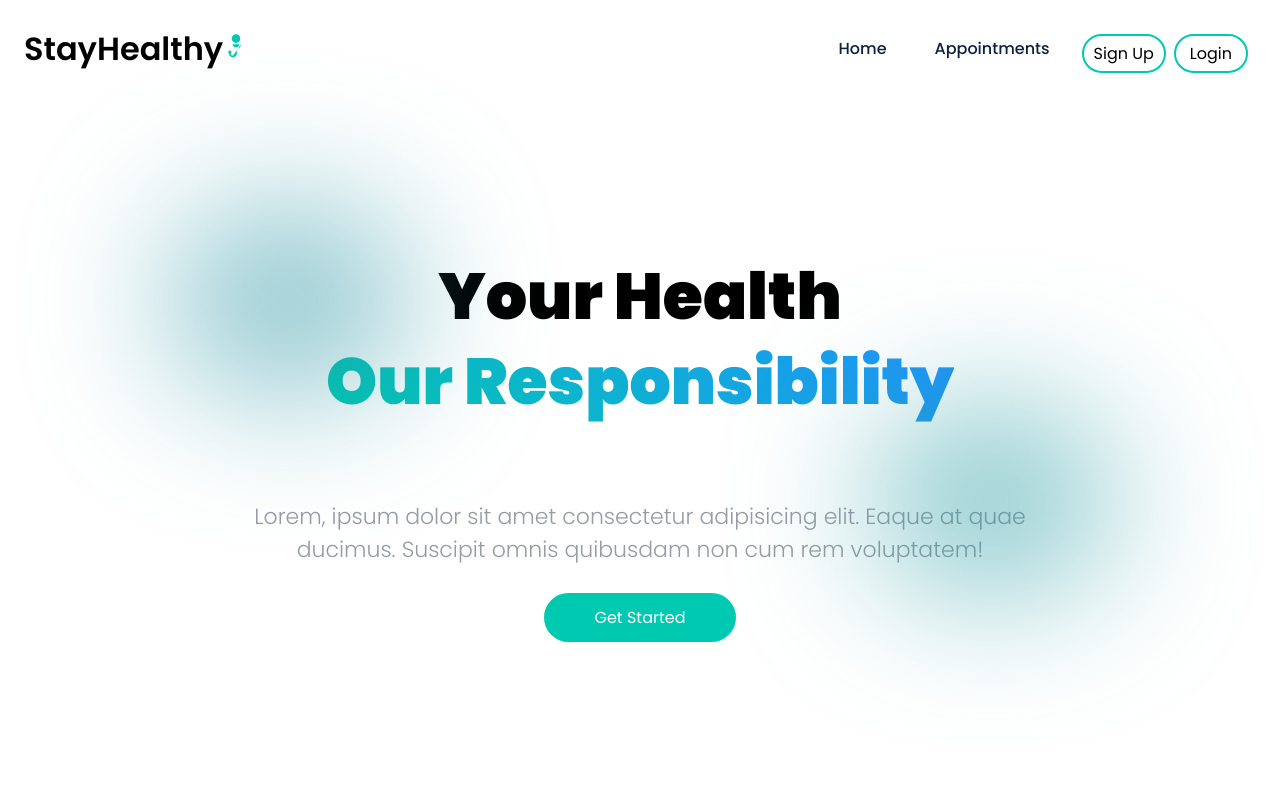
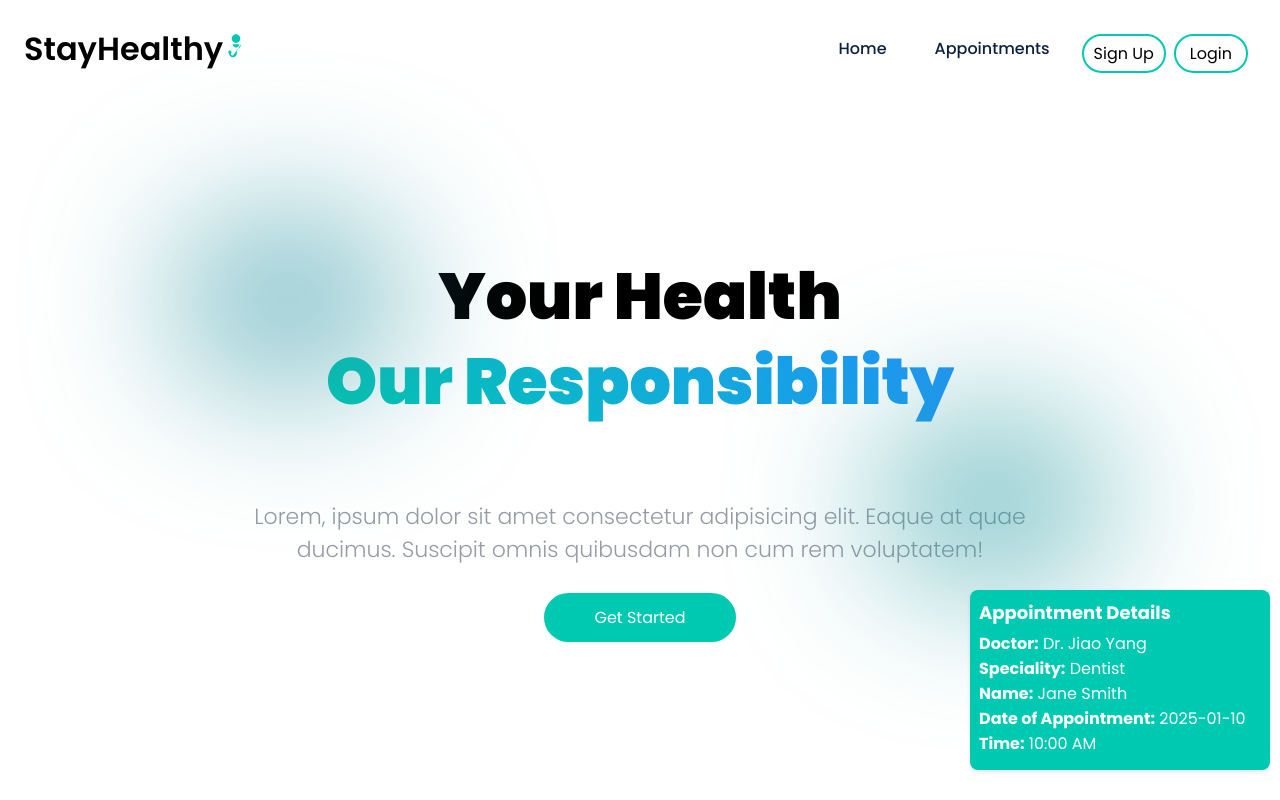
Before and after one commit to victormorgado/test_med_app, a React (Create React App) app: page / in a window 1280 px wide. Built offline with nearby package versions, Linux system fonts and the light colour scheme.

Commit message:
notification1

```diff
--- a/src/App.js
+++ b/src/App.js
@@ -8,6 +8,7 @@ import SignUp from './Components/Sign_Up/Sign_Up';
 import Login from './Components/Login/Login';
 //import InstantConsultation from './Components/InstantConsultationBooking/InstantConsultation';
 import BookingConsultation from "./Components/BookingConsultation";
+import Notification from "./Components/Notification/Notification";
 
 function App() {
     const [isLoggedIn, setIsLoggedIn] = useState(false);
@@ -26,6 +27,7 @@ function App() {
         <BrowserRouter>
           {/* Display the Navbar component */}
           <Navbar isLoggedIn={isLoggedIn} setIsLoggedIn={setIsLoggedIn}/>
+          <Notification>
           {/* Set up the Routes for different pages */}
           <Routes>
             {/* Define individual Route components for different pages */}
@@ -34,6 +36,7 @@ function App() {
             <Route path="/login" element={<Login setIsLoggedIn={setIsLoggedIn}/>}/>
             <Route path="/booking-consultation" element={<BookingConsultation />} />
           </Routes>
+          </Notification>
         </BrowserRouter>
       </>
     </div>
--- a/src/Components/AppointmentForm/AppointmentForm.js
+++ b/src/Components/AppointmentForm/AppointmentForm.js
@@ -5,10 +5,10 @@ const AppointmentForm = ({ doctorName, doctorSpeciality, onSubmit }) => {
     const [phoneNumber, setPhoneNumber] = useState('');
     const [date, setDate] = useState('');
     const [selectedSlot, setSelectedSlot] = useState(null);
-
+  /*
     const handleSlotSelection = (slot) => {
       setSelectedSlot(slot);
-    };
+    };*/
 
     const handleFormSubmit = (e) => {
       e.preventDefault();
@@ -42,9 +42,9 @@ const AppointmentForm = ({ doctorName, doctorSpeciality, onSubmit }) => {
         <div className="form-group">
           <label htmlFor="name">Date of Appointment:</label>
           <select name="cars" id="time" value={selectedSlot} onChange={(e) => setSelectedSlot(e.target.value)} required>
-                <option value="morning">10 AM</option>
-                <option value="noon">12 AM</option>
-                <option value="evening">6 PM</option>
+                <option value="10 AM">10 AM</option>
+                <option value="12 PM">12 PM</option>
+                <option value="6 PM">6 PM</option>
             </select>
         </div>
         <button type="submit">Book Now</button>
--- a/src/Components/BookingConsultation.js
+++ b/src/Components/BookingConsultation.js
@@ -21,7 +21,7 @@ const BookingConsultation = () => {
                 setFilteredDoctors(filtered);
 
                 setIsSearched(true);
-                window.reload()
+                //window.location.reload();
             } else {
                 setFilteredDoctors([]);
                 setIsSearched(false);
--- a/src/Components/DoctorCard/DoctorCard.js
+++ b/src/Components/DoctorCard/DoctorCard.js
@@ -9,6 +9,15 @@ import { v4 as uuidv4 } from 'uuid';
 const DoctorCard = ({ name, speciality, experience, ratings, profilePic }) => {
   const [showModal, setShowModal] = useState(false);
   const [appointments, setAppointments] = useState([]);
+
+  useEffect(() => {
+    const storedAppointments = JSON.parse(localStorage.getItem('appointments')) || [];
+    setAppointments(storedAppointments);
+  }, []);
+
+  useEffect(() => {
+    localStorage.setItem('appointments', JSON.stringify(appointments));
+  }, [appointments]);
 
   const handleBooking = () => {
     setShowModal(true);
--- a/src/Components/FindDoctorSearch/FindDoctorSearch.js
+++ b/src/Components/FindDoctorSearch/FindDoctorSearch.js
@@ -1,6 +1,6 @@
 import React, { useState } from 'react';
 import './FindDoctorSearch.css';
-import { useNavigate, Navigate } from 'react-router-dom';
+import { useNavigate } from 'react-router-dom';
 
 
 const initSpeciality = [
--- /dev/null
+++ b/src/Components/Notification/Notification.css
@@ -0,0 +1,26 @@
+.appointment-card {
+    width: 300px;
+    height: 180px;
+    padding: 9px;
+    border-radius: 8px;
+    background-color: #00C9B1;
+    box-shadow: 0 2px 4px rgba(0, 0, 0, 0.1);
+    position: fixed;
+    bottom: 10px;
+    right: 10px;
+    margin-bottom: 20px;
+  }
+  .appointment-card__content{
+    text-align: left;
+  }
+
+  .appointment-card__title{
+    color: #fff;
+    font-size: 18px;
+    font-weight: bold;
+    margin-bottom: 5px;
+  }
+
+  .appointment-card__message{
+    color: #fff;
+  }
--- /dev/null
+++ b/src/Components/Notification/Notification.js
@@ -0,0 +1,102 @@
+// Following code has been commented with appropriate comments for your reference.
+import React, { useEffect, useState } from 'react';
+import './Notification.css';
+
+// Function component Notification to display user notifications
+const Notification = ({ children }) => {
+  // State variables to manage user authentication, username, doctor data, and appointment data
+  const [isLoggedIn, setIsLoggedIn] = useState(false);
+  const [username, setUsername] = useState("");
+  const [doctorData, setDoctorData] = useState(null);
+  const [appointmentData, setAppointmentData] = useState(null);
+  const [showNotification, setShowNotification] = useState(true); // State to manage notification visibility
+
+
+  // useEffect hook to perform side effects in the component
+  useEffect(() => {
+    //generate generic data for testing
+    // Doctor data
+    const doctorDataFake = {
+        name: "Dr. Jiao Yang",
+        speciality: "Dentist"
+    };
+
+    // Appointment data
+    const appointmentDataFake = {
+        id: "1",
+        name: "Jane Smith",
+        date: "2025-01-10",
+        selectedSlot: "10:00 AM"
+    };
+    // Store doctor data
+    localStorage.setItem('doctorData', JSON.stringify(doctorDataFake));
+
+    // Store appointment data using the doctor's name as the key
+    localStorage.setItem(doctorDataFake.name, JSON.stringify(appointmentDataFake));
+
+    // Retrieve stored username, doctor data, and appointment data from sessionStorage and localStorage
+    const storedUsername = sessionStorage.getItem('email');
+    const storedDoctorData = JSON.parse(localStorage.getItem('doctorData'));
+    const storedAppointmentData = JSON.parse(localStorage.getItem(storedDoctorData?.name));
+
+    // Set isLoggedIn state to true and update username if storedUsername exists
+    if (storedUsername) {
+      setIsLoggedIn(true);
+      setUsername(storedUsername);
+    }
+
+    // Set doctorData state if storedDoctorData exists
+    if (storedDoctorData) {
+      setDoctorData(storedDoctorData);
+    }
+
+    // Set appointmentData state if storedAppointmentData exists
+    if (storedAppointmentData) {
+        console.log(appointmentData);
+      setAppointmentData(storedAppointmentData);
+      setShowNotification(true);
+    }
+    else{
+        console.log("NO appointmentData");
+    }
+  }, []); // Empty dependency array ensures useEffect runs only once after initial render
+
+  // Function to handle appointment cancellation
+  const handleCancelAppointment = () => {
+    // Perform cancellation logic here (e.g., update localStorage, notify server)
+    // ...
+
+    // Hide the notification
+    setShowNotification(false);
+  };
+
+  // Return JSX elements to display Navbar, children components, and appointment details if user is logged in
+  return (
+    <div>
+      {/* Render children components */}
+      {children}
+      {/* Display appointment details if user is logged in and appointmentData is available */}
+      {appointmentData && (
+        <>
+          <div className="appointment-card">
+            <div className="appointment-card__content">
+              {/* Display title for appointment details */}
+              <h3 className="appointment-card__title">Appointment Details</h3>
+              <p className="appointment-card__message">
+                {/* Display doctor's name from doctorData */ console.log("notification!!!")}
+                <p><strong>Doctor:</strong> {doctorData?.name}</p>
+                <p><strong>Speciality:</strong> {doctorData?.speciality}</p>
+                <p><strong>Name:</strong> {appointmentData?.name}</p>
+                <p><strong>Date of Appointment:</strong> {appointmentData?.date}</p>
+                <p><strong>Time:</strong> {appointmentData?.selectedSlot}</p>
+              </p>
+            </div>
+          </div>
+        </>
+      )}
+    </div>
+  );
+};
+
+// Export Notification component for use in other parts of the application
+export default Notification;
--- a/src/server/db.js
+++ b/src/server/db.js
@@ -1,5 +1,5 @@
 const mongoose = require('mongoose');
-const mongoURI =  "mongodb://root:y5GO7aH4MBwWjlVuGaitDAw2@172.21.197.199:27017";
+const mongoURI =  "mongodb://root:1cPGmIVwDQmWOfbg0eiBdpfF@172.21.177.64:27017";
 
 const connectToMongo = async (retryCount) => {
     const MAX_RETRIES = 3;
```
Also changed, not shown: src/server/index.js (+8 -1 lines).
